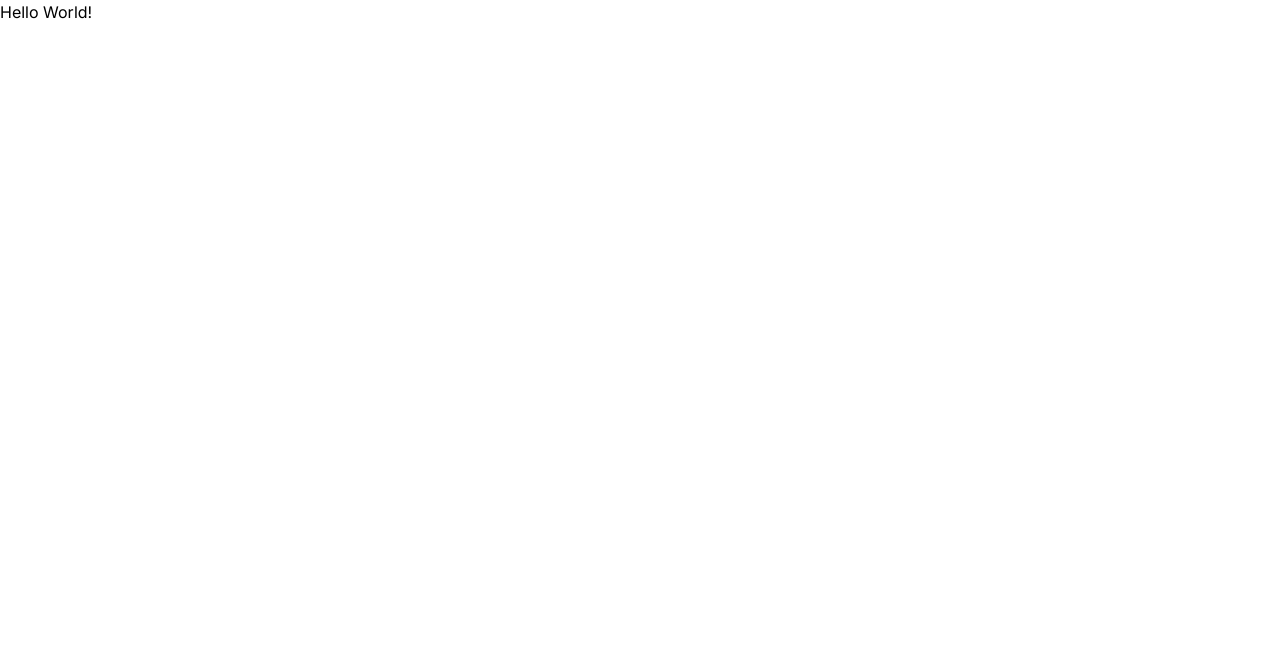
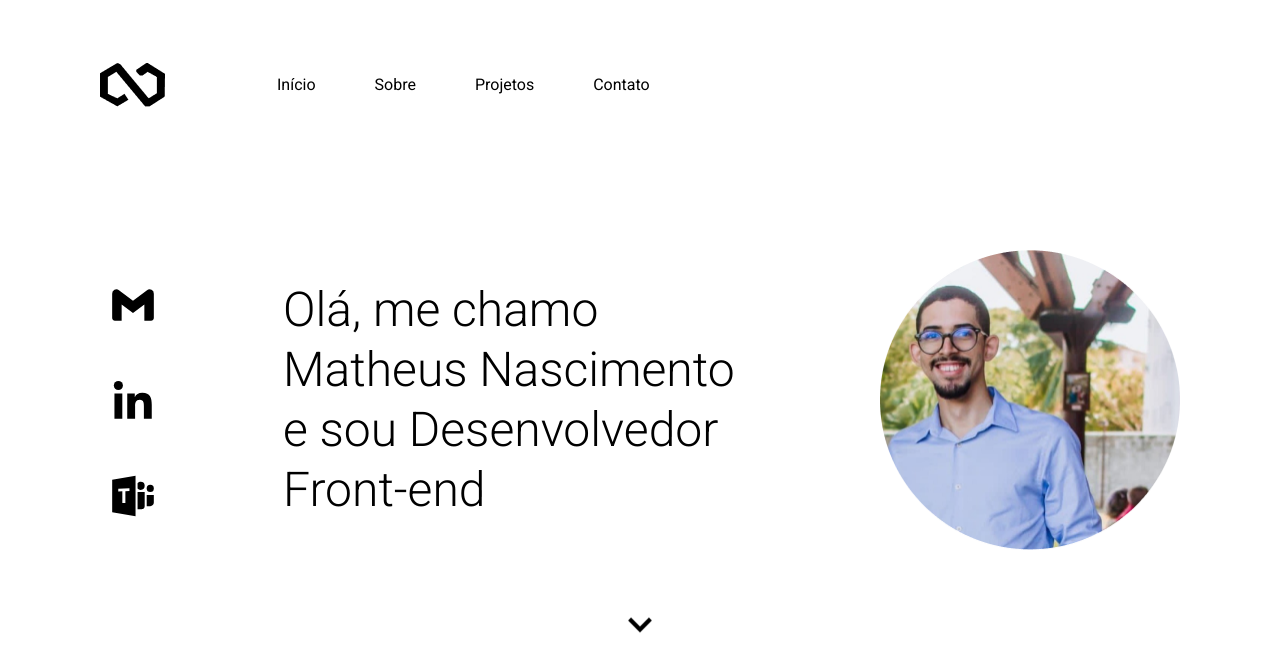
Before and after one commit to matthns/mybio-v2, a Next.js app: page / in a window 1280 px wide. Shown: the top 672 px of the page. Built offline with nearby package versions, Linux system fonts and the light colour scheme.

Commit message:
components: header and welcome page fully functional

```diff
--- /dev/null
+++ b/app/(pages)/About/About.page.tsx
@@ -0,0 +1,8 @@
+export default function About(){
+    return (
+        <main className="w-full min-h-[100%]" id="about">
+            <h1 className="text-center text-[28px]">Sobre mim</h1>
+            <p>Desde os meus criança fui apaixonado por tecnologia, sempre observador buscava compreender como as coisas funcionavam, essa paixão que me guia diariamente nessa longa estrada de 8 anos de experiência no campo da tecnologia da informação. Ao longo desse período, enfrentei diversos desafios que me proporcionaram uma ampla bagagem de conhecimentos, especialmente em relação a servidores e programação.</p>
+        </main>
+    )
+}
--- /dev/null
+++ b/app/(pages)/Welcome/Welcome.page.tsx
@@ -0,0 +1,38 @@
+import Image from "next/image";
+import { ElementType } from "react";
+import { BiChevronDown, BiLogoGmail, BiLogoLinkedin, BiLogoMicrosoftTeams } from "react-icons/bi";
+
+type socialItemsProps = {
+    id: string, label: string, href:string, icon:ElementType
+}
+
+const socialItems:socialItemsProps[] =[
+    {id:"1", label:"E-mail", href:"#", icon:BiLogoGmail},
+    {id:"2", label:"LinkedIn", href:"#", icon:BiLogoLinkedin},
+    {id:"3", label:"Teams", href:"#", icon:BiLogoMicrosoftTeams}
+]
+
+export default function Welcome(){
+    return (
+        <main className="w-full min-h-[100%] flex flex-col items-center justify-evenly lg:justify-center lg:gap-[50px]" id="welcome">
+            <div className="flex flex-col items-center gap-[40px] lg:flex-row lg:justify-between lg:w-full md:gap-[71px]">
+            <Image src={'/assets/img/profile.png'} width={200} height={200} alt="It's me" className="lg:order-3 lg:w-[300px] lg:h-[300px]" />
+            <h1 className="text-[32px] text-center font-light leading-tight md:w-[480px] lg:text-[48px] lg:text-left lg:order-2">
+                Olá, me chamo Matheus Nascimento e sou Desenvolvedor Front-end
+                </h1>
+            <div className="lg:order-1">
+                <ul className="flex flex-row gap-[30px] lg:flex-col">
+                {socialItems.map(x => (
+                    <li key={x.label} className="text-[30px] p-2 rounded-full hover:bg-black hover:text-white md:text-[50px] ">
+                        <a href={x.href}><x.icon /></a>
+                    </li>
+                ))}
+                </ul>
+            </div>
+            </div>
+            <a href="#about" className="text-[50px] animate-bounce">
+                <BiChevronDown />
+            </a>
+        </main>
+    )
+}
--- /dev/null
+++ b/app/components/Header/Header.tsx
@@ -0,0 +1,50 @@
+'use client'
+import Link from "next/link"
+import { Logo } from "../Logo/Logo"
+import {useState} from 'react'
+import {BiMenu, BiX} from 'react-icons/bi'
+
+type menuItemsProps = {
+    id: String,
+    label: string,
+    href: string
+}
+
+const menuItems:menuItemsProps[] = [
+    {id: "0", label: "Início", href: "#welcome"},
+    {id: "1", label: "Sobre", href:"#about"},
+    {id: "2", label: "Projetos", href:"#projects"},
+    {id: "3", label: "Contato", href:"#contact"}
+]
+
+export const Header = () => {
+    const [isMenuOpen, setMenuOpen] = useState(false)
+
+    function handleMenu(){
+        setMenuOpen(prev => !prev)
+    }
+
+    return (
+        <header className="w-full flex justify-between lg:justify-normal gap-[100px] items-center h-[50px]">
+            <div>
+                <Logo />
+            </div>
+
+            <button className={`text-4xl relative right-0 z-50 ${isMenuOpen ? "text-white" : ""} lg:hidden`} onClick={handleMenu}>
+                {isMenuOpen ? <BiX /> : <BiMenu />}
+            </button>
+
+            <nav className={`font-regular ${isMenuOpen ? "absolute w-screen h-[100svh] inset-0 bg-black text-white" : "hidden lg:block"}`}>
+                <ul className="h-full flex flex-col items-center justify-center gap-[35px] lg:flex-row">
+                    {menuItems.map(x => (
+                        <li key={x.label} className={`rounded-full px-3 py-2 hover:transition-300 hover:text-black hover:bg-white lg:hover:bg-black lg:hover:text-white`}
+                        onClick={() => setMenuOpen(prev => !prev)}
+                        >
+                            <Link href={x.href}>{x.label}</Link>
+                        </li>
+                    ))}
+                </ul>
+            </nav>
+        </header>
+    )
+}
--- /dev/null
+++ b/app/components/LayoutRoot.tsx
@@ -0,0 +1,11 @@
+import { FC, ReactNode } from "react"
+
+interface LayoutRootProps {
+	children: ReactNode
+}
+
+export const LayoutRoot: FC<LayoutRootProps> = ({ children }) => {
+	return (
+        <main className="w-screen max-w-screen-2xl h-[100svh] mx-auto px-[30px] py-[30px] md:px-[60px] lg:py-[60px] lg:px-[100px]">{children}</main>
+	)
+}
--- /dev/null
+++ b/app/components/Logo/Logo.tsx
@@ -0,0 +1,7 @@
+import Image from "next/image"
+
+export const Logo = () => {
+    return (
+        <Image src={'/assets/img/logo-black.png'} width={65} height={45} alt="Logo" />
+    )
+}
--- a/app/layout.tsx
+++ b/app/layout.tsx
@@ -1,8 +1,8 @@
 import type { Metadata } from "next";
-import { Inter } from "next/font/google";
+import { Roboto } from "next/font/google";
 import "./globals.css";
 
-const inter = Inter({ subsets: ["latin"] });
+const roboto = Roboto({ subsets: ["latin"], weight:["100", "300", "400"] });
 
 export const metadata: Metadata = {
   title: "Create Next App",
@@ -16,7 +16,7 @@ export default function RootLayout({
 }>) {
   return (
     <html lang="en">
-      <body className={inter.className}>{children}</body>
+      <body className={roboto.className}>{children}</body>
     </html>
   );
 }
--- a/app/page.tsx
+++ b/app/page.tsx
@@ -1,9 +1,14 @@
+import Welcome from "./(pages)/Welcome/Welcome.page";
+import { Header } from "./components/Header/Header";
+import { LayoutRoot } from "./components/LayoutRoot";
+
 export default function Home() {
   return (
     <main>
-      <div>
-        <h1>Hello World!</h1>
-      </div>
+      <LayoutRoot>
+        <Header />
+        <Welcome />
+      </LayoutRoot>
     </main>
   );
 }
```
Also changed, not shown: public/assets/img/logo-black.png (added), public/assets/img/profile.png (added).
